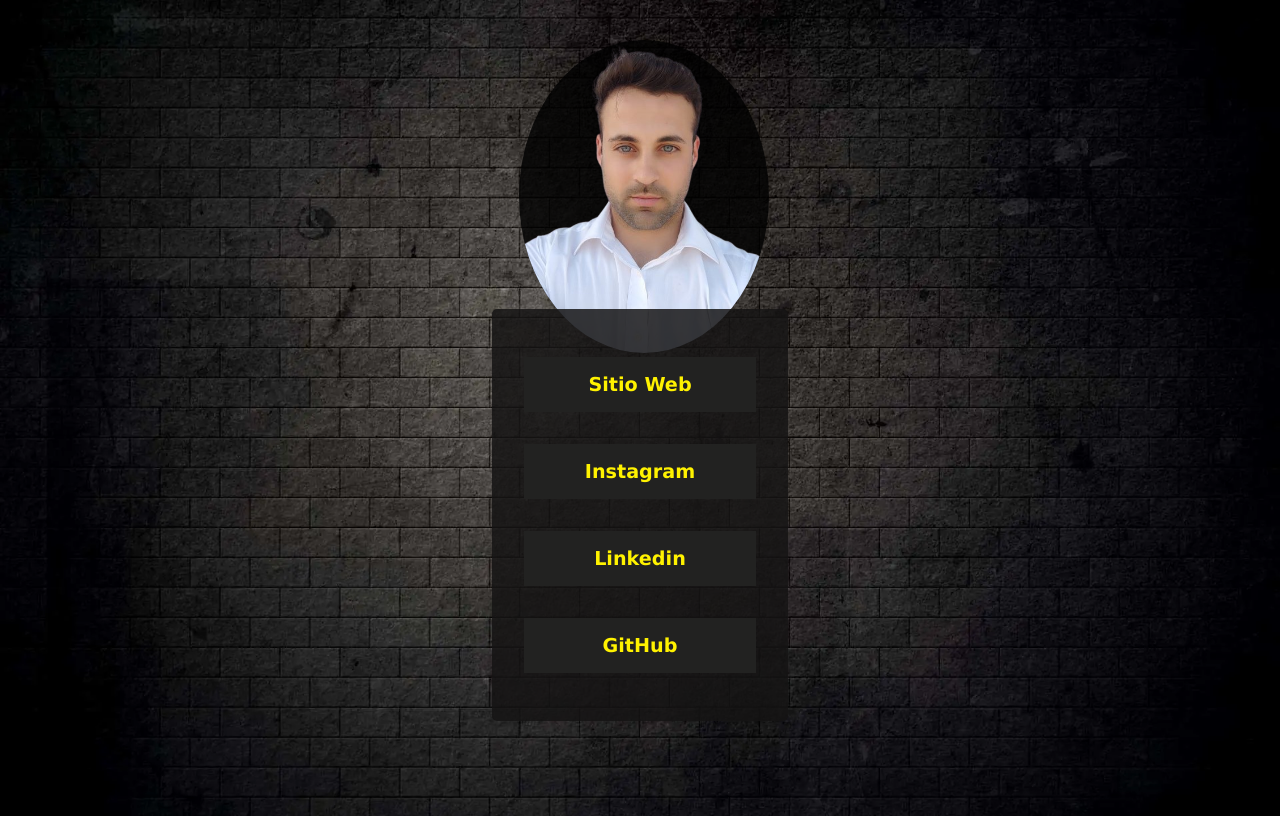
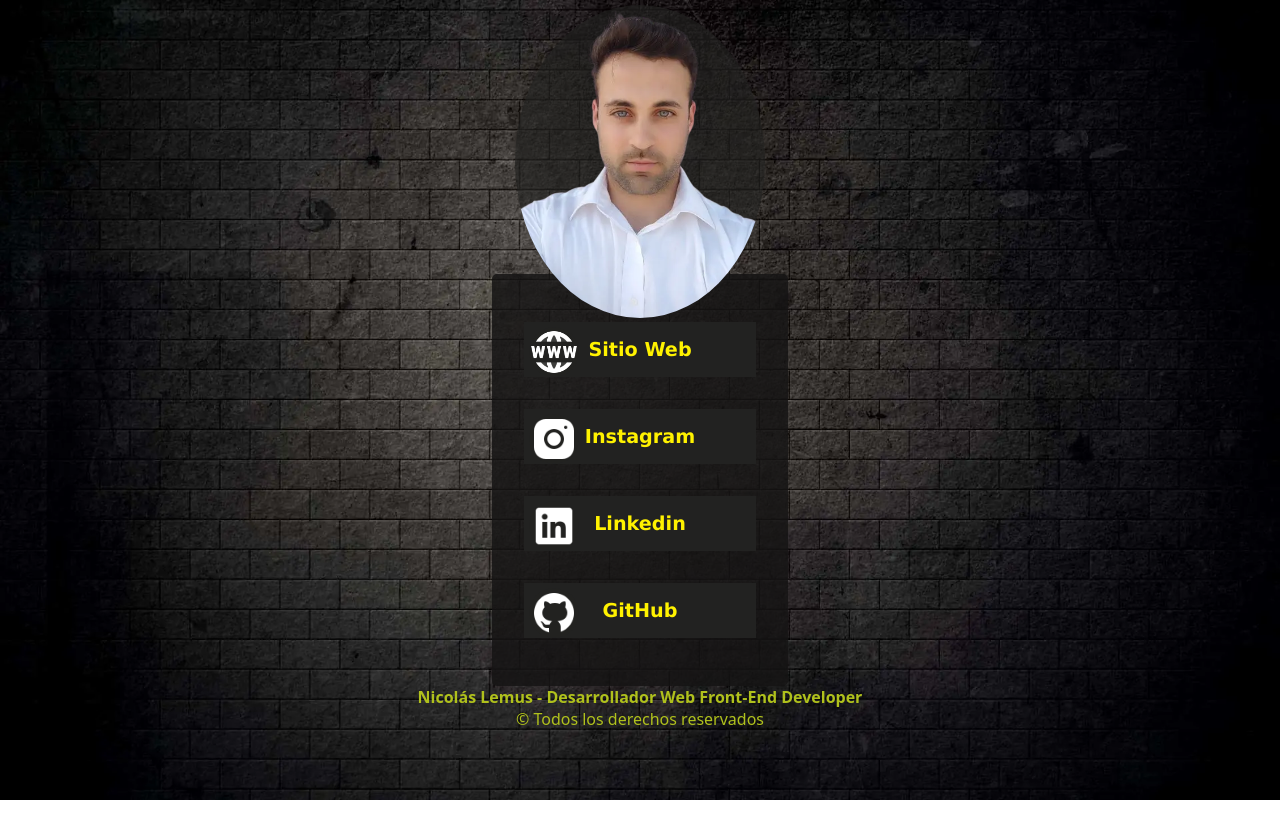
Before and after one commit to Nicolas-Lemus/Menu-Codigo-QR, a plain HTML site: page index.html in a window 1280 px wide. Drawn offline with nearby package versions, Linux system fonts and the light colour scheme.

Commit message:
Realizamos cambios en imagenes en links de navegacion,y optimizamos rendimiento de imagenes (jpg a  webp)

```diff
--- a/css/index.css
+++ b/css/index.css
@@ -1,3 +1,7 @@
+*{
+  margin: 0;
+  padding: 0;
+}
 body{
     height: 100vh;
     text-align:center;
@@ -5,15 +9,13 @@ body{
     background-repeat: no-repeat;
     background-size: cover;
     background-image:url(../images/fondo-pared-ladrillo-grunge.webp) ;
-
   }
 header{
-    margin-top: .5rem;
     display: flex;
     flex-direction: column;
     justify-content: center;
     align-items: center;
-    padding-top: 2rem;
+    padding-top: .3rem;
 }
 nav{
     border-radius: 5px;
@@ -49,10 +51,7 @@ img{
     border-radius: 50%;
     margin-bottom: -7rem;
     align-items: center;
-    background: rgba(0, 0, 0, 0.815);
-  }
-.image{
-    margin-left: .5rem;
+    background:#222221a6;
   }
   li{
     background:#222221;
@@ -89,3 +88,24 @@ img{
     width:100%;
     transition:800ms ease all;
   }
+  #git,#link,#inst,#web{
+    width: 50px;
+    position: absolute;
+    top: 5px;
+    left: 5px;
+  }
+  .instagram{
+    animation-delay: .1s;
+  }
+  .linkedin{
+    animation-delay: .2s;
+  }
+  .github{
+    animation-delay: .3s;
+  }
+  /* footer */
+  footer p{
+    padding: 0 2rem;
+    font-family:system-ui, -apple-system, BlinkMacSystemFont, 'Segoe UI', Roboto, Oxygen, Ubuntu, Cantarell, 'Open Sans', 'Helvetica Neue', sans-serif;
+    color: #b0c11c;
+  }
--- a/index.html
+++ b/index.html
@@ -2,23 +2,29 @@
 <html lang="en">
 <head>
     <meta charset="UTF-8">
+    <link rel="shortcut icon" href="./images/icons8-estrella-48.webp">
     <meta name="viewport" content="width=device-width, initial-scale=1.0">
     <title>Nicolas Lemus || Menu Rapido</title>
     <link rel="stylesheet" href="./css/index.css">
+    <link rel="stylesheet" href="https://cdnjs.cloudflare.com/ajax/libs/animate.css/4.1.1/animate.min.css"
+  />
 </head>
 <body>
     <header>
-        <div class="image">
-            <img src="./images/FOTO-PERFILsinfondo.png" alt="#">
-        </div>
+        <section class="animate__animated animate__flipInX">
+            <img src="./images/FOTO-PERFILsinfondo.webp" alt="Foto-Perfil-NicolasLemus">
+        </section>
             <nav>
                 <ul>
-                    <li><a href="https://nicolas-lemus-front-end-developers.netlify.app">Sitio Web</a></li>
-                    <li><a href="https://www.instagram.com/nicolaslemuscurbelo/">Instagram</a></li>
-                    <li><a href="https://www.linkedin.com/in/nicolas-lemus-119761265/">Linkedin</a></li>
-                    <li><a href="https://github.com/Nicolas-Lemus">GitHub</a></li>
+                    <li class="animate__animated animate__bounceInLeft web" ><a href="https://nicolas-lemus-front-end-developers.netlify.app"> <img src="./images/icons8-web-96.webp" alt="Enlace-web-NicolasLemus" id="web">Sitio Web</a></lianimate__animated>
+                    <li class="animate__animated animate__bounceInLeft instagram"><a href="https://www.instagram.com/nicolaslemuscurbelo/"> <img src="./images/icons8-instagram-60.webp" alt="Instagram-NicolasLemus" id="inst">Instagram</a></li>
+                    <li class="animate__animated animate__bounceInLeft linkedin"><a href="https://www.linkedin.com/in/nicolas-lemus-119761265/"><img src="./images/icons8-linkedin-60.webp" alt="Linkedin-NicolasLemus" id="link" >Linkedin</a></li>
+                    <li class="animate__animated animate__bounceInLeft github"><a href="https://github.com/Nicolas-Lemus"><img src="./images/icons8-github-60 (1).webp" alt="Github-Logo" id="git"> GitHub</a></li>
                 </ul>
             </nav>
     </header>
+    <footer>
+        <p><strong>Nicolás Lemus - Desarrollador Web Front-End Developer</strong><br> © Todos los derechos reservados </p>
+    </footer>
 </body>
 </html>
```
Also changed, not shown: images/FOTO-PERFILsinfondo.png (deleted), images/FOTO-PERFILsinfondo.webp (added), images/icons8-estrella-48.webp (added), images/icons8-github-60 (1).webp (added), images/icons8-instagram-60.webp (added), images/icons8-linkedin-60.webp (added), images/icons8-web-96.webp (added), sass/index.scss (deleted).
